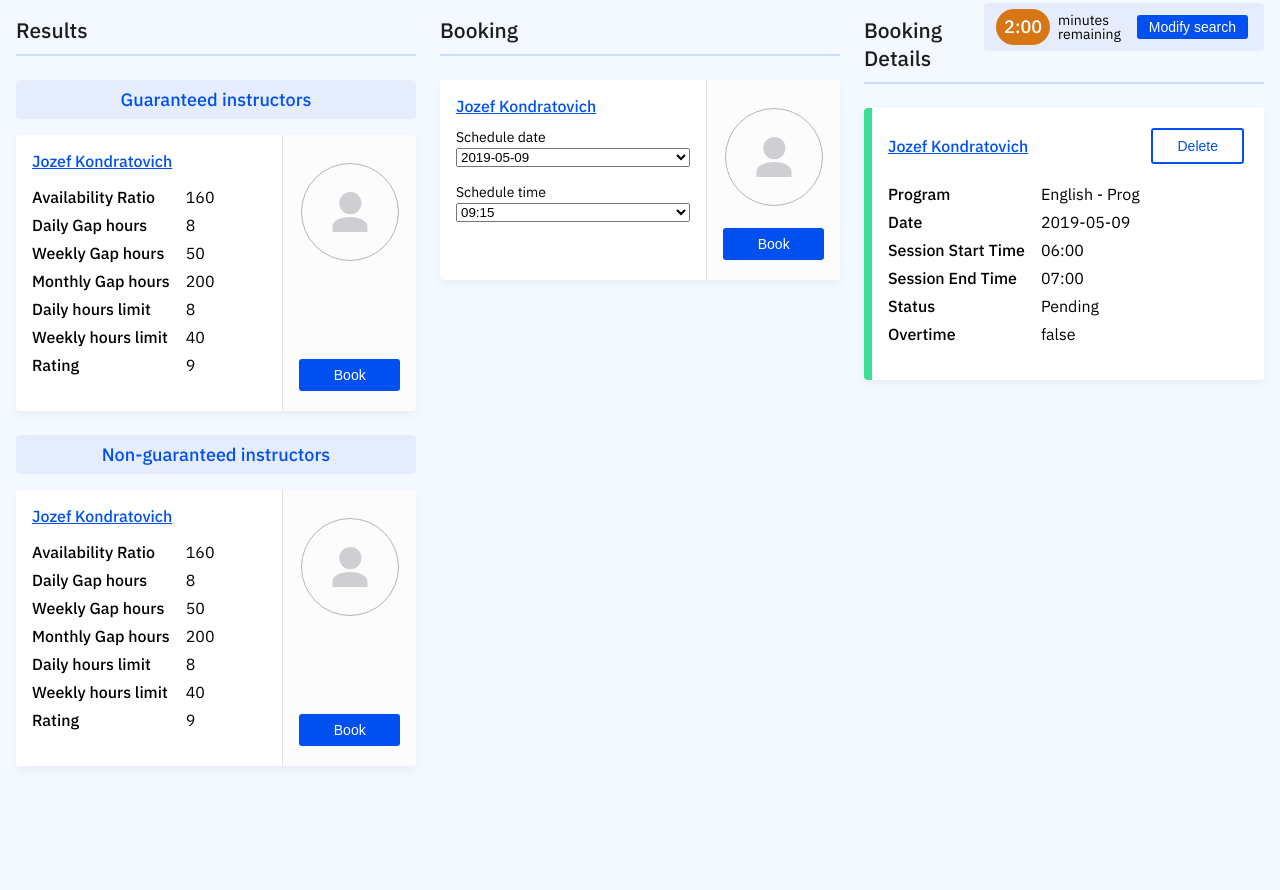
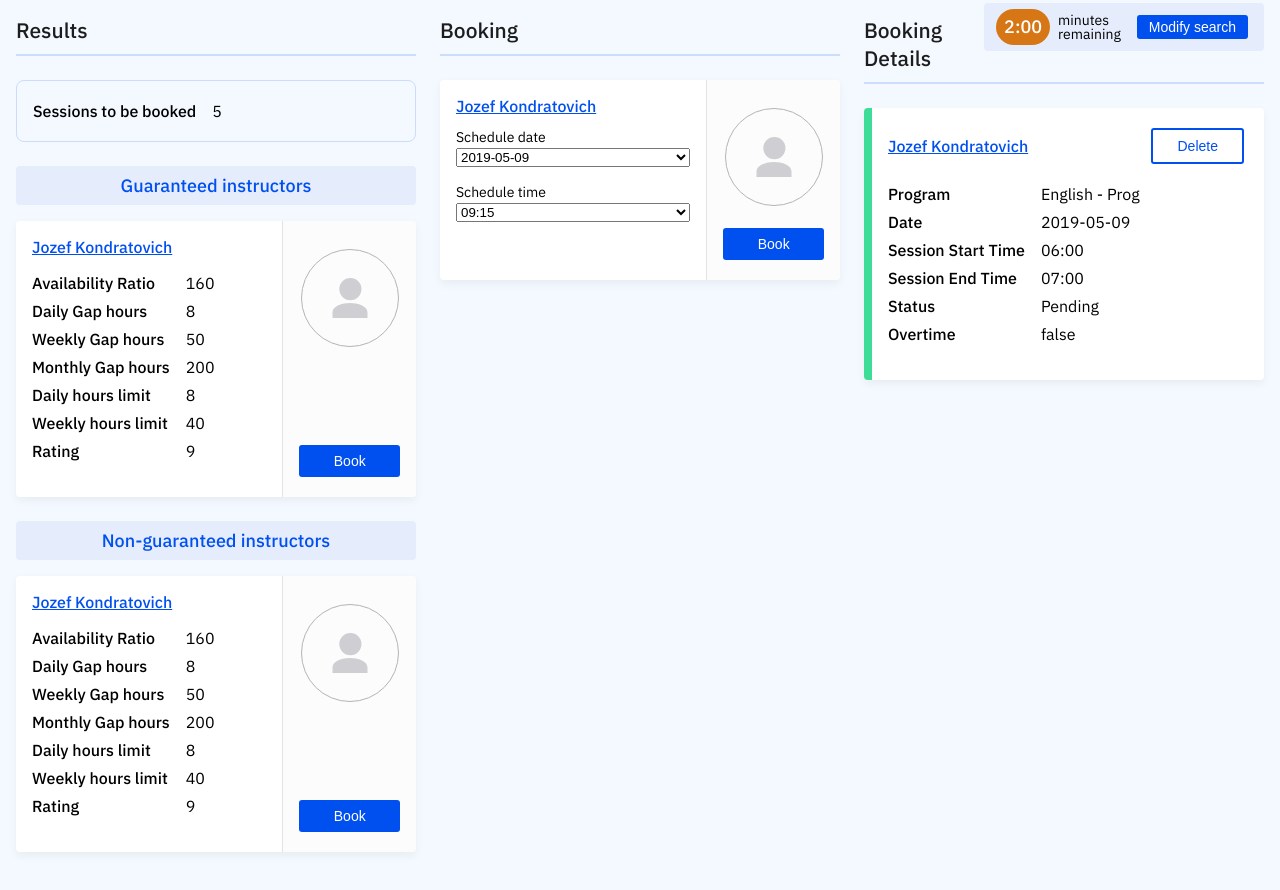
Before and after one commit to simoneberlitz/simoneberlitz.github.io, a plain HTML site: page process3-step3.html in a window 1280 px wide. Before the commit the page ends 806 px from the top, so only its background shows below. Drawn offline with Linux system fonts and the light colour scheme.

Commit message:
Added 'sessions to be booked' to process3-step3. Updated CSS

```diff
--- a/process3-step3.html
+++ b/process3-step3.html
@@ -20,6 +20,19 @@
                 <h2 class="admin">Results</h2>
                 <hr class="admin">
             </div>
+
+
+            <div class="search-criteria margin-24">
+
+                <table class="margin-none">
+                <tr>
+                <th>Sessions to be booked</th>
+                <td>5</td>
+                </tr>
+                </table>
+
+            </div>
+
 
             <h3 class="tile-heading">Guaranteed instructors</h3>
 
@@ -200,8 +213,6 @@
 
                     <div class="tile-details full-width">
 
-
-
                         <div class="tile-heading">
                             <a href="/instructor/1/">Jozef Kondratovich</a>
                             <button type="button" class="admin ghost">Delete</button>
--- a/scss/berlitz.scss
+++ b/scss/berlitz.scss
@@ -63,6 +63,7 @@ H3.tile-heading {
     border-radius: 4px;
     text-align: center;
 }
+
 
 // Buttons
 button.admin {
@@ -184,6 +185,8 @@ button.admin {
         }
     }
 }
+
+
 
 // Columns
 .column {
@@ -737,6 +740,10 @@ hr.admin {
     border-radius: 8px;
     padding: 16px;
 
+    &.margin-24 {
+        margin: 0 0 24px 0;
+    }
+
     h3 {
         margin: 0 0 16px 0;
     }
@@ -749,6 +756,10 @@ hr.admin {
     table {
         margin: 0 0 16px 0;
         border-spacing: 0;
+
+        &.margin-none {
+            margin: 0;
+        }
 
         @media only screen and (min-width: 0em) {
 
```
Also changed, not shown: unavailability.html (+1 -1 lines), scss/berlitz.css, 1 other file.
